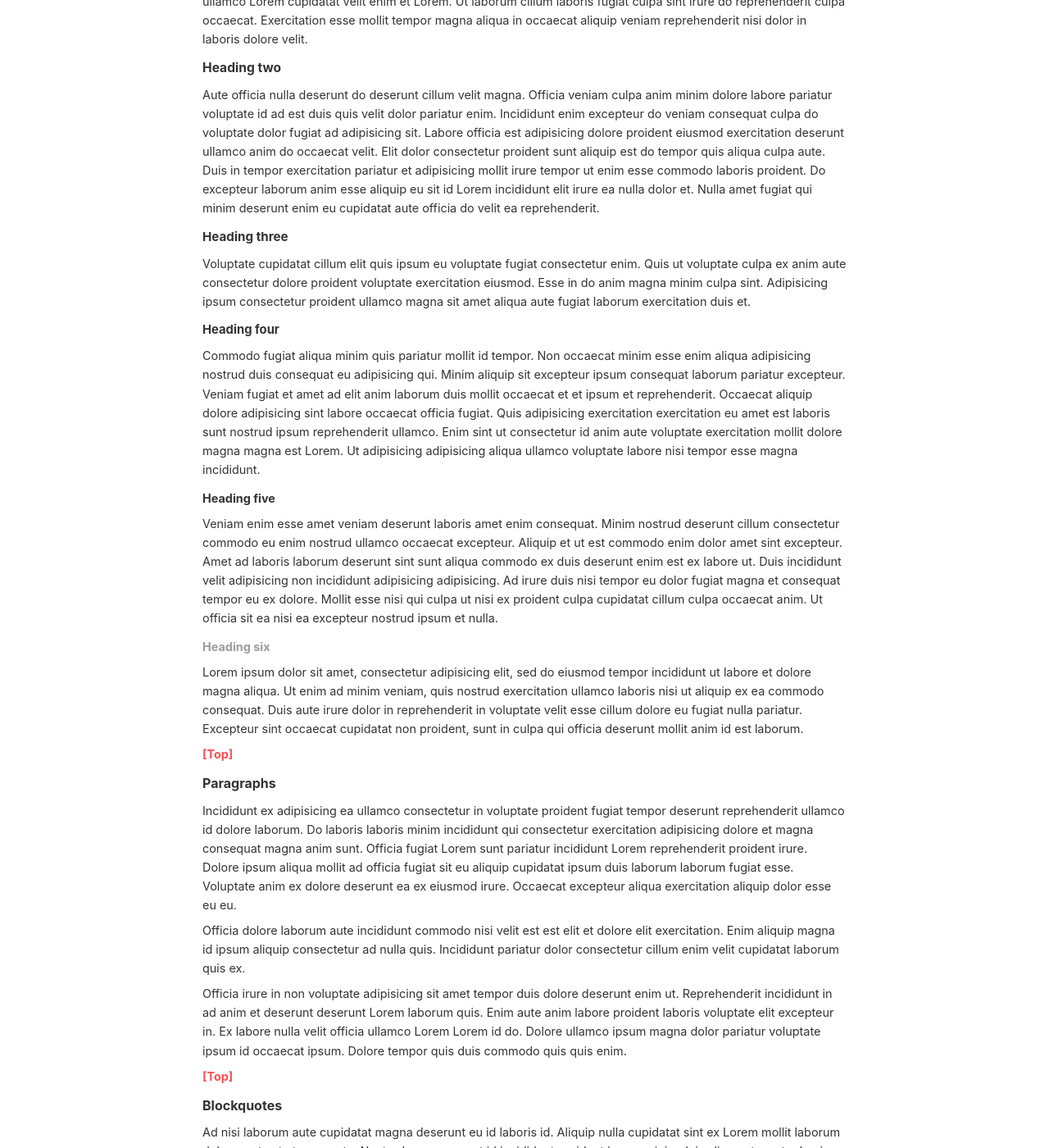
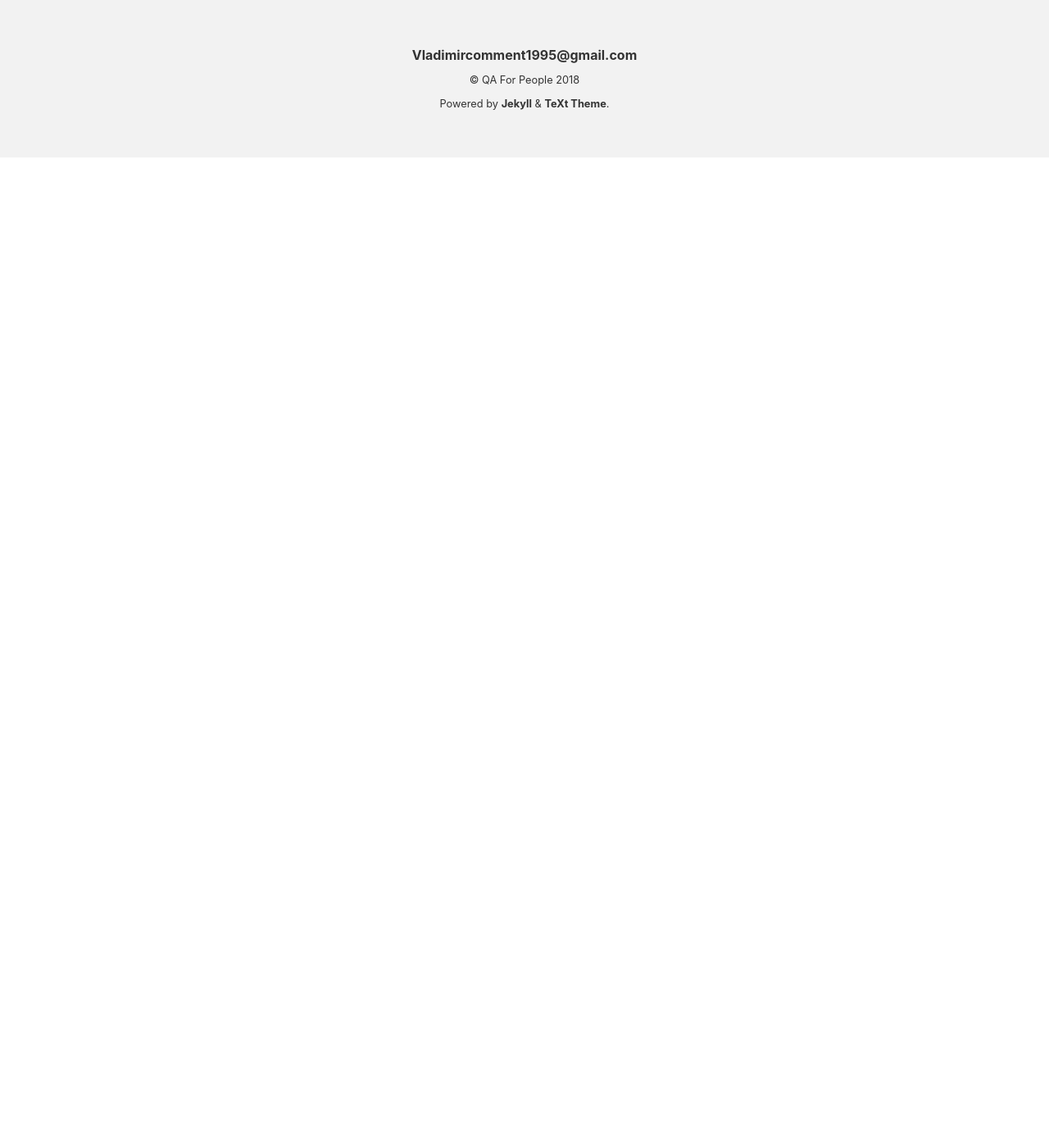
Before and after one commit to EreOo/EreOo.github.io, a Jekyll site: the page built from index.html, in a window 1280 px wide and 1400 px high, scrolled down 1208 px. Shown: the whole window at 82% size. Built offline with Jekyll 4.4.1, drawn with Linux system fonts in a browser that asks for light colours; the list of posts is cut into pages by our own code; some of the changed text lies outside the part shown.

````diff
--- a/_posts/2017-08-31-lorem-ipsum.md
+++ /dev/null
@@ -1,11 +0,0 @@
----
-layout: post
-title: "First"
-tags: tag1 tag2 tag3 tag4
----
-
-## Lorem Ipsum
-
-Lorem ipsum dolor sit amet, consectetur adipiscing elit. Proin enim nibh, suscipit sed rhoncus quis, blandit quis sapien. Ut congue pharetra rhoncus. Praesent finibus vitae urna quis cursus. Proin mollis elementum sapien, vitae viverra magna tincidunt a. Nullam tincidunt interdum dui ut ultricies. Maecenas pellentesque tellus ac mauris faucibus elementum. Nulla quis risus aliquam, pharetra neque non, dapibus augue. Vestibulum ante ipsum primis in faucibus orci luctus et ultrices posuere cubilia Curae; Cras ullamcorper lacinia augue in placerat. Suspendisse lacinia massa id blandit varius. Mauris ultricies ultricies bibendum.
-
-Mauris eu lectus fermentum leo dictum hendrerit. Maecenas vel leo sit amet quam laoreet consequat vitae nec eros. Curabitur eleifend eu orci quis consectetur. Sed pretium tortor at consequat tincidunt. Nullam a tellus faucibus, dapibus tortor eget, ullamcorper metus. Aenean at aliquet metus. Aenean molestie metus rutrum, tincidunt nulla quis, tincidunt lorem. Morbi diam sem, rutrum vitae convallis eget, dignissim semper lacus. Curabitur ipsum diam, tincidunt in hendrerit sit amet, luctus vitae dui. Lorem ipsum dolor sit amet, consectetur adipiscing elit.
--- a/_posts/2017-09-16-markdown-test-page.md
+++ /dev/null
@@ -1,179 +0,0 @@
----
-layout: post
-title: "Markdown Test Page"
-tags: tag1 tag3
----
-
-## Source: [Markdown Test Page](https://github.com/fullpipe/markdown-test-page)
-
-# <a name="top"></a>Markdown Test Page
-
-* [Headings](#Headings)
-* [Paragraphs](#Paragraphs)
-* [Blockquotes](#Blockquotes)
-* [Lists](#Lists)
-* [Horizontal rule](#Horizontal)
-* [Table](#Table)
-* [Code](#Code)
-* [Inline elements](#Inline)
-
-***
-
-# <a name="Headings"></a>Headings
-
-# Heading one
-
-Sint sit cillum pariatur eiusmod nulla pariatur ipsum. Sit laborum anim qui mollit tempor pariatur nisi minim dolor. Aliquip et adipisicing sit sit fugiat commodo id sunt. Nostrud enim ad commodo incididunt cupidatat in ullamco ullamco Lorem cupidatat velit enim et Lorem. Ut laborum cillum laboris fugiat culpa sint irure do reprehenderit culpa occaecat. Exercitation esse mollit tempor magna aliqua in occaecat aliquip veniam reprehenderit nisi dolor in laboris dolore velit.
-
-## Heading two
-
-Aute officia nulla deserunt do deserunt cillum velit magna. Officia veniam culpa anim minim dolore labore pariatur voluptate id ad est duis quis velit dolor pariatur enim. Incididunt enim excepteur do veniam consequat culpa do voluptate dolor fugiat ad adipisicing sit. Labore officia est adipisicing dolore proident eiusmod exercitation deserunt ullamco anim do occaecat velit. Elit dolor consectetur proident sunt aliquip est do tempor quis aliqua culpa aute. Duis in tempor exercitation pariatur et adipisicing mollit irure tempor ut enim esse commodo laboris proident. Do excepteur laborum anim esse aliquip eu sit id Lorem incididunt elit irure ea nulla dolor et. Nulla amet fugiat qui minim deserunt enim eu cupidatat aute officia do velit ea reprehenderit.
-
-### Heading three
-
-Voluptate cupidatat cillum elit quis ipsum eu voluptate fugiat consectetur enim. Quis ut voluptate culpa ex anim aute consectetur dolore proident voluptate exercitation eiusmod. Esse in do anim magna minim culpa sint. Adipisicing ipsum consectetur proident ullamco magna sit amet aliqua aute fugiat laborum exercitation duis et.
-
-#### Heading four
-
-Commodo fugiat aliqua minim quis pariatur mollit id tempor. Non occaecat minim esse enim aliqua adipisicing nostrud duis consequat eu adipisicing qui. Minim aliquip sit excepteur ipsum consequat laborum pariatur excepteur. Veniam fugiat et amet ad elit anim laborum duis mollit occaecat et et ipsum et reprehenderit. Occaecat aliquip dolore adipisicing sint labore occaecat officia fugiat. Quis adipisicing exercitation exercitation eu amet est laboris sunt nostrud ipsum reprehenderit ullamco. Enim sint ut consectetur id anim aute voluptate exercitation mollit dolore magna magna est Lorem. Ut adipisicing adipisicing aliqua ullamco voluptate labore nisi tempor esse magna incididunt.
-
-##### Heading five
-
-Veniam enim esse amet veniam deserunt laboris amet enim consequat. Minim nostrud deserunt cillum consectetur commodo eu enim nostrud ullamco occaecat excepteur. Aliquip et ut est commodo enim dolor amet sint excepteur. Amet ad laboris laborum deserunt sint sunt aliqua commodo ex duis deserunt enim est ex labore ut. Duis incididunt velit adipisicing non incididunt adipisicing adipisicing. Ad irure duis nisi tempor eu dolor fugiat magna et consequat tempor eu ex dolore. Mollit esse nisi qui culpa ut nisi ex proident culpa cupidatat cillum culpa occaecat anim. Ut officia sit ea nisi ea excepteur nostrud ipsum et nulla.
-
-###### Heading six
-
-Lorem ipsum dolor sit amet, consectetur adipisicing elit, sed do eiusmod tempor incididunt ut labore et dolore magna aliqua. Ut enim ad minim veniam, quis nostrud exercitation ullamco laboris nisi ut aliquip ex ea commodo consequat. Duis aute irure dolor in reprehenderit in voluptate velit esse cillum dolore eu fugiat nulla pariatur. Excepteur sint occaecat cupidatat non proident, sunt in culpa qui officia deserunt mollit anim id est laborum.
-
-
-[[Top]](#top)
-
-# <a name="Paragraphs"></a>Paragraphs
-
-Incididunt ex adipisicing ea ullamco consectetur in voluptate proident fugiat tempor deserunt reprehenderit ullamco id dolore laborum. Do laboris laboris minim incididunt qui consectetur exercitation adipisicing dolore et magna consequat magna anim sunt. Officia fugiat Lorem sunt pariatur incididunt Lorem reprehenderit proident irure. Dolore ipsum aliqua mollit ad officia fugiat sit eu aliquip cupidatat ipsum duis laborum laborum fugiat esse. Voluptate anim ex dolore deserunt ea ex eiusmod irure. Occaecat excepteur aliqua exercitation aliquip dolor esse eu eu.
-
-Officia dolore laborum aute incididunt commodo nisi velit est est elit et dolore elit exercitation. Enim aliquip magna id ipsum aliquip consectetur ad nulla quis. Incididunt pariatur dolor consectetur cillum enim velit cupidatat laborum quis ex.
-
-Officia irure in non voluptate adipisicing sit amet tempor duis dolore deserunt enim ut. Reprehenderit incididunt in ad anim et deserunt deserunt Lorem laborum quis. Enim aute anim labore proident laboris voluptate elit excepteur in. Ex labore nulla velit officia ullamco Lorem Lorem id do. Dolore ullamco ipsum magna dolor pariatur voluptate ipsum id occaecat ipsum. Dolore tempor quis duis commodo quis quis enim.
-
-[[Top]](#top)
-
-# <a name="Blockquotes"></a>Blockquotes
-
-Ad nisi laborum aute cupidatat magna deserunt eu id laboris id. Aliquip nulla cupidatat sint ex Lorem mollit laborum dolor amet est ut esse aute. Nostrud ex consequat id incididunt proident ipsum minim duis aliqua ut ex et ad quis. Laborum sint esse cillum anim nulla cillum consectetur aliqua sit. Nisi excepteur cillum labore amet excepteur commodo enim occaecat consequat ipsum proident exercitation duis id in.
-
-> Ipsum et cupidatat mollit exercitation enim duis sunt irure aliqua reprehenderit mollit. Pariatur Lorem pariatur laboris do culpa do elit irure. Eiusmod amet nulla voluptate velit culpa et aliqua ad reprehenderit sit ut.
-
-Labore ea magna Lorem consequat aliquip consectetur cillum duis dolore. Et veniam dolor qui incididunt minim amet laboris sit. Dolore ad esse commodo et dolore amet est velit ut nisi ea. Excepteur ea nulla commodo dolore anim dolore adipisicing eiusmod labore id enim esse quis mollit deserunt est. Minim ea culpa voluptate nostrud commodo proident in duis aliquip minim.
-
-> Qui est sit et reprehenderit aute est esse enim aliqua id aliquip ea anim. Pariatur sint reprehenderit mollit velit voluptate enim consectetur sint enim. Quis exercitation proident elit non id qui culpa dolore esse aliquip consequat.
-
-Ipsum excepteur cupidatat sunt minim ad eiusmod tempor sit.
-
-> Deserunt excepteur adipisicing culpa pariatur cillum laboris ullamco nisi fugiat cillum officia. In cupidatat nulla aliquip tempor ad Lorem Lorem quis voluptate officia consectetur pariatur ex in est duis. Mollit id esse est elit exercitation voluptate nostrud nisi laborum magna dolore dolore tempor in est consectetur.
-
-Adipisicing voluptate ipsum culpa voluptate id aute laboris labore esse fugiat veniam ullamco occaecat do ut. Tempor et esse reprehenderit veniam proident ipsum irure sit ullamco et labore ea excepteur nulla labore ut. Ex aute minim quis tempor in eu id id irure ea nostrud dolor esse.
-
-[[Top]](#top)
-
-# <a name="Lists"></a>Lists
-
-### Ordered List
-
-1. Longan
-2. Lychee
-3. Excepteur ad cupidatat do elit laborum amet cillum reprehenderit consequat quis.
-    Deserunt officia esse aliquip consectetur duis ut labore laborum commodo aliquip aliquip velit pariatur dolore.
-4. Marionberry
-5. Melon
-    - Cantaloupe
-    - Honeydew
-    - Watermelon
-6. Miracle fruit
-7. Mulberry
-
-### Unordered List
-
-- Olive
-- Orange
-    - Blood orange
-    - Clementine
-- Papaya
-- Ut aute ipsum occaecat nisi culpa Lorem id occaecat cupidatat id id magna laboris ad duis. Fugiat cillum dolore veniam nostrud proident sint consectetur eiusmod irure adipisicing.
-- Passionfruit
-
-[[Top]](#top)
-
-# <a name="Horizontal"></a>Horizontal rule
-
-In dolore velit aliquip labore mollit minim tempor veniam eu veniam ad in sint aliquip mollit mollit. Ex occaecat non deserunt elit laborum sunt tempor sint consequat culpa culpa qui sit. Irure ad commodo eu voluptate mollit cillum cupidatat veniam proident amet minim reprehenderit.
-
-***
-
-In laboris eiusmod reprehenderit aliquip sit proident occaecat. Non sit labore anim elit veniam Lorem minim commodo eiusmod irure do minim nisi. Dolor amet cillum excepteur consequat sint non sint.
-
-[[Top]](#top)
-
-# <a name="Table"></a>Table
-
-Duis sunt ut pariatur reprehenderit mollit mollit magna dolore in pariatur nulla commodo sit dolor ad fugiat. Laboris amet ea occaecat duis eu enim exercitation deserunt ea laborum occaecat reprehenderit. Et incididunt dolor commodo consequat mollit nisi proident non pariatur in et incididunt id. Eu ut et Lorem ea ex magna minim ipsum ipsum do.
-
-| Table Heading 1 | Table Heading 2 | Center align    | Right align     | Table Heading 5 |
-| :-------------- | :-------------- | :-------------: | --------------: | :-------------- |
-| Item 1          | Item 2          | Item 3          | Item 4          | Item 5          |
-| Item 1          | Item 2          | Item 3          | Item 4          | Item 5          |
-| Item 1          | Item 2          | Item 3          | Item 4          | Item 5          |
-| Item 1          | Item 2          | Item 3          | Item 4          | Item 5          |
-| Item 1          | Item 2          | Item 3          | Item 4          | Item 5          |
-
-Minim id consequat adipisicing cupidatat laborum culpa veniam non consectetur et duis pariatur reprehenderit eu ex consectetur. Sunt nisi qui eiusmod ut cillum laborum Lorem officia aliquip laboris ullamco nostrud laboris non irure laboris. Cillum dolore labore Lorem deserunt mollit voluptate esse incididunt ex dolor.
-
-[[Top]](#top)
-
-# <a name="Code"></a>Code
-
-## Inline code
-
-Ad amet irure est magna id mollit Lorem in do duis enim. Excepteur velit nisi magna ea pariatur pariatur ullamco fugiat deserunt sint non sint. Duis duis est `code in text` velit velit aute culpa ex quis pariatur pariatur laborum aute pariatur duis tempor sunt ad. Irure magna voluptate dolore consectetur consectetur irure esse. Anim magna `<strong>in culpa qui officia</strong>` dolor eiusmod esse amet aute cupidatat aliqua do id voluptate cupidatat reprehenderit amet labore deserunt.
-
-## Highlighted
-
-Et fugiat ad nisi amet magna labore do cillum fugiat occaecat cillum Lorem proident. In sint dolor ullamco ad do adipisicing amet id excepteur Lorem aliquip sit irure veniam laborum duis cillum. Aliqua occaecat minim cillum deserunt magna sunt laboris do do irure ea nostrud consequat ut voluptate ex.
-
-```go
-package main
-
-import (
-    "fmt"
-    "net/http"
-)
-
-func handler(w http.ResponseWriter, r *http.Request) {
-    fmt.Fprintf(w, "Hi there, I love %s!", r.URL.Path[1:])
-}
-
-func main() {
-    http.HandleFunc("/", handler)
-    http.ListenAndServe(":8080", nil)
-}
-```
-
-Ex amet id ex aliquip id do laborum excepteur exercitation elit sint commodo occaecat nostrud est. Nostrud pariatur esse veniam laborum non sint magna sit laboris minim in id. Aliqua pariatur pariatur excepteur adipisicing irure culpa consequat commodo et ex id ad.
-
-[[Top]](#top)
-
-# <a name="Inline"></a>Inline elements
-
-Sint ea anim ipsum ad commodo cupidatat do **exercitation** incididunt et minim ad labore sunt. Minim deserunt labore laboris velit nulla incididunt ipsum nulla. Ullamco ad laborum ea qui et anim in laboris exercitation tempor sit officia laborum reprehenderit culpa velit quis. **Consequat commodo** reprehenderit duis [irure](#!) esse esse exercitation minim enim Lorem dolore duis irure. Nisi Lorem reprehenderit ea amet excepteur dolor excepteur magna labore proident voluptate ipsum. Reprehenderit ex esse deserunt aliqua ea officia mollit Lorem nulla magna enim. Et ad ipsum labore enim ipsum **cupidatat consequat**. Commodo non ea cupidatat magna deserunt dolore ipsum velit nulla elit veniam nulla eiusmod proident officia.
-
-![Super wide](http://placekitten.com/1280/800)
-
-*Proident sit veniam in est proident officia adipisicing* ea tempor cillum non cillum velit deserunt. Voluptate laborum incididunt sit consectetur Lorem irure incididunt voluptate nostrud. Commodo ut eiusmod tempor cupidatat esse enim minim ex anim consequat. Mollit sint culpa qui laboris quis consectetur ad sint esse. Amet anim anim minim ullamco et duis non irure. Sit tempor adipisicing ea laboris `culpa ex duis sint` anim aute reprehenderit id eu ea. Aute [excepteur proident](#!) Lorem minim adipisicing nostrud mollit ad ut voluptate do nulla esse occaecat aliqua sint anim.
-
-![Not so big](http://placekitten.com/480/400)
-
-Incididunt in culpa cupidatat mollit cillum qui proident sit. In cillum aliquip incididunt voluptate magna amet cupidatat cillum pariatur sint aliqua est _enim **anim** voluptate_. Magna aliquip proident incididunt id duis pariatur eiusmod incididunt commodo culpa dolore sit. Culpa do nostrud elit ad exercitation anim pariatur non minim nisi **adipisicing sunt _officia_**. Do deserunt magna mollit Lorem commodo ipsum do cupidatat mollit enim ut elit veniam ea voluptate.
-
-[![Box](http://img.youtube.com/vi/qEuD6v1Y9fg/0.jpg)](http://www.youtube.com/watch?v=qEuD6v1Y9fg)
-
-Reprehenderit non eu quis in ad elit esse qui aute id [incididunt](#!) dolore cillum. Esse laboris consequat dolor anim exercitation tempor aliqua deserunt velit magna laboris. Culpa culpa minim duis amet mollit do quis amet commodo nulla irure.
````
Also changed, not shown: _posts/2017-09-16-markdown-test-page0.md (deleted, +0 -22 lines), _posts/2018-05-1-first-test.md (added, +73 -0 lines), about.md (+10 -10 lines).
